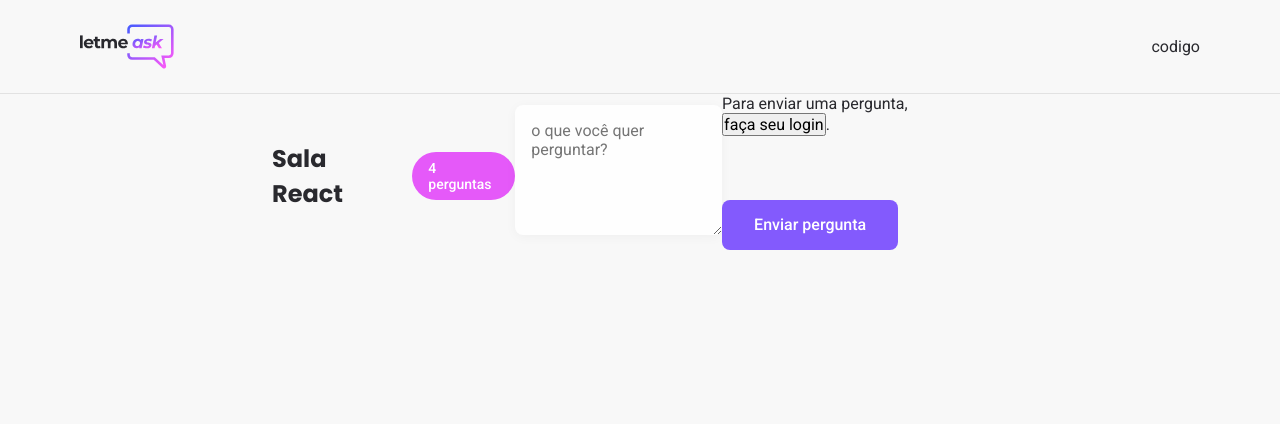
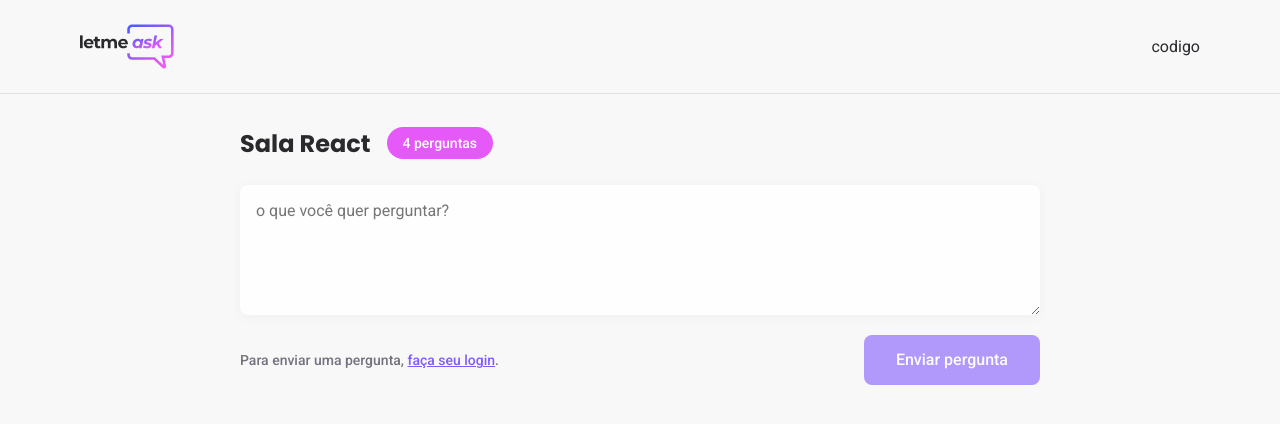
Before and after one commit to ChristanDaniel/clone_letmeask, a React (Create React App) app: page /rooms/1 in a window 1280 px wide. Shown: the top 424 px of the page. Built offline with nearby package versions, Linux system fonts and the light colour scheme; no server answers.

Commit message:
erro no css

```diff
--- a/src/pages/Room.tsx
+++ b/src/pages/Room.tsx
@@ -23,12 +23,14 @@ export function Room() {
                     <textarea
                     placeholder="o que você quer perguntar?"
                     />
+                    <div className="form-footer">
+                        <div>
+                          <span>Para enviar uma pergunta, <button>faça seu login</button>.</span>
+                        </div>
+
+                        <Button type="submit" disabled={true}>Enviar pergunta</Button>
+                    </div>
                 </form>
-
-                <div className="form-footer">
-                    <span>Para enviar uma pergunta, <button>faça seu login</button>.</span>
-                    <Button type="submit">Enviar pergunta</Button>
-                </div>
             </main>
         </div>
     );
--- a/src/styles/button.scss
+++ b/src/styles/button.scss
@@ -1,5 +1,5 @@
 .button {
-    margin-top: 64px;
+    // margin-top: 64px;
     height: 50px;
     border-radius: 8px;
     font-weight: 500;
--- a/src/styles/room.scss
+++ b/src/styles/room.scss
@@ -19,12 +19,15 @@
     main {
         max-width: 800px;
         margin: 0 auto;
+        display: flex;
+        flex-direction: column;
 
         .room-title {
-            margin: 32px 0 24px;
-            display: flex;
-            align-items: center;
+          margin: 32px 0 24px;
+          display: flex;
+          align-items: center;
 
+          width: 800px;
             h1 {
                 font-family: 'Poppins', sans-serif;
                 font-size: 24px;
@@ -44,7 +47,7 @@
 
         form {
             textarea {
-                width: 100%;
+                width: 800px;
                 border: 0;
                 padding: 16px;
                 border-radius: 8px;
@@ -59,6 +62,7 @@
                 justify-content: space-between;
                 align-items: center;
                 margin-top: 16px;
+                width: 800px;
 
                 span {
                     font-size: 14px;
@@ -77,5 +81,6 @@
                 }
             }
         }
+
     }
 }
```
